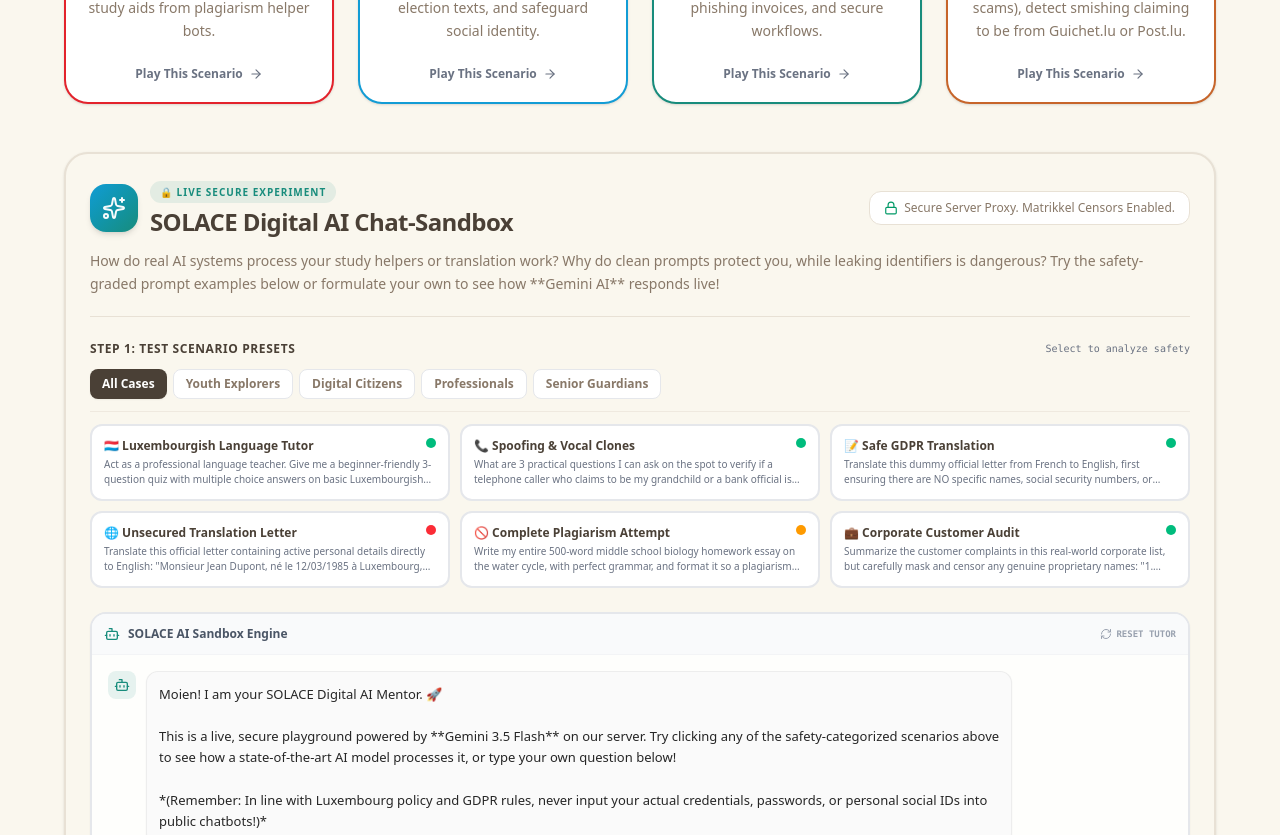
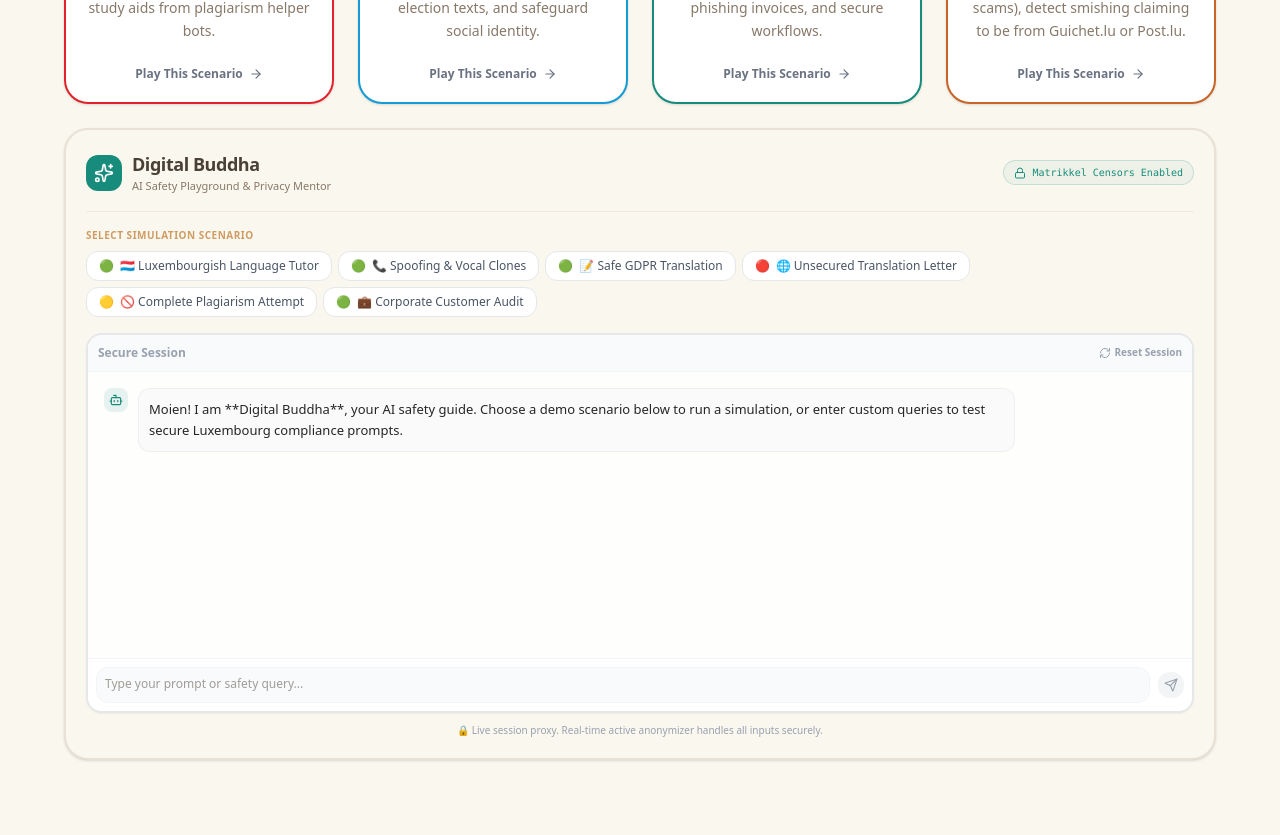
Before and after one commit to in2local/SOLACE-Easy-AI-Workshop, a React (Vite) app: page / in a window 1280 px wide. Shown: the part 854-1689 px from the top of the page. Built offline with nearby package versions, Linux system fonts and the light colour scheme.

Commit message:
refactor(sandbox): rename AI mentor and simplify UI
Update mentor branding to "Digital Buddha" and remove unused category filtering to streamline the chat sandbox experience.

```diff
--- a/src/components/AIChatSandbox.tsx
+++ b/src/components/AIChatSandbox.tsx
@@ -25,13 +25,12 @@
     {
       id: 'welcome',
       sender: 'assistant',
-      text: "Moien! I am your SOLACE Digital AI Mentor. 🚀\n\nThis is a live, secure playground powered by **Gemini 3.5 Flash** on our server. Try clicking any of the safety-categorized scenarios above to see how a state-of-the-art AI model processes it, or type your own question below!\n\n*(Remember: In line with Luxembourg policy and GDPR rules, never input your actual credentials, passwords, or personal social IDs into public chatbots!)*",
+      text: "Moien! I am **Digital Buddha**, your AI safety guide. Choose a demo scenario below to run a simulation, or enter custom queries to test secure Luxembourg compliance prompts.",
       timestamp: new Date()
     }
   ]);
   const [inputPrompt, setInputPrompt] = useState('');
   const [isLoading, setIsLoading] = useState(false);
-  const [activeCategory, setActiveCategory] = useState<'all' | 'explorers' | 'citizens' | 'professionals' | 'seniors'>('all');
   const [selectedPreset, setSelectedPreset] = useState<PresetPrompt | null>(null);
 
   const chatEndRef = useRef<HTMLDivElement>(null);
@@ -98,10 +97,6 @@
       badgeColor: 'bg-[#188C7C]/10 text-[#188C7C] border-[#188C7C]/20'
     }
   ];
-
-  const filteredPresets = activeCategory === 'all'
-    ? presets
-    : presets.filter(p => p.category === activeCategory);
 
   const handleSelectPreset = (preset: PresetPrompt) => {
     setSelectedPreset(preset);
@@ -351,148 +346,87 @@
   }, [messages, isLoading]);
 
   return (
-    <div id="ai-chat-sandbox-root" className="w-full bg-[#FAF7EE] border-2 border-[#E8E1D5] rounded-3xl p-4 sm:p-6 shadow-sm overflow-hidden mt-12 mb-6">
+    <div id="ai-chat-sandbox-root" className="w-full bg-[#FAF7EE] border-2 border-[#E8E1D5] rounded-3xl p-4 sm:p-5 shadow-sm overflow-hidden mt-6 mb-6">
 
       {/* Header and explanation */}
-      <div className="border-b border-[#E8E1D5] pb-5 mb-6">
-        <div className="flex flex-col sm:flex-row sm:items-center sm:justify-between gap-4">
-          <div className="flex items-center gap-3">
-            <div className="p-3 bg-gradient-to-br from-[#129CD5] to-[#188C7C] rounded-2xl text-white shadow-md">
-              <Sparkles className="w-6 h-6 animate-pulse" />
+      <div className="flex flex-col sm:flex-row sm:items-center sm:justify-between pb-4 mb-4 border-b border-[#E8E1D5]/60 gap-3">
+        <div className="flex items-center gap-2.5">
+          <div className="p-2 bg-[#188C7C] rounded-xl text-white">
+            <Sparkles className="w-5 h-5" />
           </div>
           <div>
-              <span className="text-[10px] uppercase font-extrabold tracking-widest text-[#188C7C] bg-[#188C7C]/10 px-2.5 py-1 rounded-full">
-                🔒 LIVE SECURE EXPERIMENT
-              </span>
-              <h2 className="text-xl sm:text-2xl font-extrabold text-[#4A4036] tracking-tight mt-1">
-                SOLACE Digital AI Chat-Sandbox
+            <h2 className="text-lg font-black text-[#4A4036] tracking-tight">
+              Digital Buddha
             </h2>
+            <p className="text-[#887868] text-[11px]">
+              AI Safety Playground & Privacy Mentor
+            </p>
           </div>
         </div>
-          <div className="flex items-center gap-1.5 self-start sm:self-center text-xs text-[#887868] bg-white border border-[#E8E1D5] px-3.5 py-2 rounded-xl">
-            <Lock className="w-3.5 h-3.5 text-emerald-600" />
-            <span>Secure Server Proxy. Matrikkel Censors Enabled.</span>
+        <div className="flex items-center gap-1.5 text-[10px] text-[#188C7C] bg-[#188C7C]/5 border border-[#188C7C]/20 px-2.5 py-1 rounded-full self-start sm:self-auto font-mono">
+          <Lock className="w-3 h-3 text-[#188C7C] shrink-0" />
+          <span>Matrikkel Censors Enabled</span>
         </div>
       </div>
-        <p className="text-[#887868] text-xs sm:text-sm mt-3 leading-relaxed">
-          How do real AI systems process your study helpers or translation work? Why do clean prompts protect you, while leaking identifiers is dangerous? Try the safety-graded prompt examples below or formulate your own to see how **Gemini AI** responds live!
-        </p>
-      </div>
 
-      {/* Preset categorizer and Selector Grid */}
-      <div className="mb-6">
-        <div className="flex flex-col gap-3">
-          <div className="flex items-center justify-between">
-            <label className="text-xs font-black uppercase tracking-wider text-[#4A4036]">
-              Step 1: Test Scenario Presets
-            </label>
-            <span className="text-[10px] text-gray-500 font-mono">Select to analyze safety</span>
-          </div>
-
-          {/* Age-Group Pill Filters */}
-          <div className="flex flex-wrap gap-1.5 border-b border-[#E8E1D5]/60 pb-3">
-            {[
-              { id: 'all', label: 'All Cases' },
-              { id: 'explorers', label: 'Youth Explorers' },
-              { id: 'citizens', label: 'Digital Citizens' },
-              { id: 'professionals', label: 'Professionals' },
-              { id: 'seniors', label: 'Senior Guardians' }
-            ].map(tab => (
-              <button
-                key={tab.id}
-                onClick={() => {
-                  setActiveCategory(tab.id as any);
-                  setSelectedPreset(null);
-                }}
-                className={`px-3 py-1.5 rounded-lg text-xs font-bold transition-all ${
-                  activeCategory === tab.id
-                    ? 'bg-[#4A4036] text-white shadow-xs'
-                    : 'bg-white text-[#887868] hover:bg-gray-100 border border-gray-200'
-                }`}
-              >
-                {tab.label}
-              </button>
-            ))}
-          </div>
-
-          {/* Preset Buttons Grid */}
-          <div className="grid grid-cols-1 md:grid-cols-2 lg:grid-cols-3 gap-2.5">
-            {filteredPresets.map(preset => {
+      {/* Dynamic Scenario Suggestion Pills */}
+      <div className="mb-4">
+        <span className="block text-[10px] font-black uppercase tracking-wider text-[#cf9c63] mb-2">
+          Select Simulation Scenario
+        </span>
+        <div className="flex flex-wrap gap-1.5">
+          {presets.map(preset => {
             const isSelected = selectedPreset?.id === preset.id;
-              let indicatorColor = 'bg-gray-300';
-              if (preset.safetyType === 'safe') indicatorColor = 'bg-emerald-500';
-              if (preset.safetyType === 'unsafe') indicatorColor = 'bg-red-500';
-              if (preset.safetyType === 'caution') indicatorColor = 'bg-amber-500';
+            let bullet = '🟢';
+            if (preset.safetyType === 'unsafe') bullet = '🔴';
+            if (preset.safetyType === 'caution') bullet = '🟡';
 
             return (
               <button
                 key={preset.id}
                 onClick={() => handleSelectPreset(preset)}
-                  className={`p-3 rounded-xl border-2 text-left transition-all flex flex-col justify-between cursor-pointer hover:shadow-xs ${
+                className={`px-3 py-1.5 text-xs rounded-xl border transition-all cursor-pointer flex items-center gap-1.5 ${
                   isSelected
-                      ? 'border-[#129CD5] bg-white ring-2 ring-[#129CD5]/15'
-                      : 'border-gray-200 bg-white hover:border-gray-400'
+                    ? 'bg-[#188C7C] border-[#188C7C] text-white font-semibold'
+                    : 'bg-white border-gray-200 text-gray-600 hover:border-gray-300'
                 }`}
               >
-                  <div className="flex items-start gap-2 justify-between w-full mb-1">
-                    <span className="text-xs font-bold text-[#4A4036] leading-tight">
-                      {preset.title}
-                    </span>
-                    <span className={`w-2.5 h-2.5 rounded-full shrink-0 ${indicatorColor}`} title={preset.safetyRating}></span>
-                  </div>
-                  <p className="text-[10px] text-gray-500 line-clamp-2 hover:line-clamp-none transition-all leading-normal">
-                    {preset.prompt}
-                  </p>
+                <span>{bullet}</span>
+                <span>{preset.title.replace(/^[^a-zA-Z\d\s🇱🇺📞📝🌐🚫💼]+/, '').trim()}</span>
               </button>
             );
           })}
         </div>
       </div>
-      </div>
 
-      {/* Selected Preset Safety Diagnostics panel */}
+      {/* Selected Preset Info */}
       {selectedPreset && (
         <motion.div
-          initial={{ opacity: 0, y: -10 }}
+          initial={{ opacity: 0, y: -5 }}
           animate={{ opacity: 1, y: 0 }}
-          className={`p-4 rounded-2xl border-2 mb-6 ${
-            selectedPreset.safetyType === 'safe'
-              ? 'bg-emerald-500/5 border-emerald-500/20 text-[#106659]'
-              : selectedPreset.safetyType === 'unsafe'
-                ? 'bg-red-500/5 border-red-500/20 text-red-900'
-                : 'bg-amber-500/5 border-amber-500/20 text-amber-900'
-          }`}
+          className="p-3 bg-white border border-gray-200/80 rounded-2xl mb-4 text-xs flex items-start gap-2.5"
         >
-          <div className="flex items-start gap-3">
-            <div className="mt-0.5">
+          <div className="mt-0.5 shrink-0">
             {selectedPreset.safetyType === 'safe' ? (
-                <ShieldCheck className="w-5 h-5 text-emerald-600 shrink-0" />
+              <ShieldCheck className="w-4 h-4 text-emerald-600" />
             ) : (
-                <ShieldAlert className="w-5 h-5 text-red-600 shrink-0" />
+              <ShieldAlert className="w-4 h-4 text-amber-500" />
             )}
           </div>
           <div className="flex-1">
-              <div className="flex flex-col sm:flex-row sm:items-center sm:justify-between gap-1.5">
-                <h4 className="font-extrabold text-xs uppercase tracking-wider">
-                  SOLACE Prompt Evaluation:
-                </h4>
-                <span className={`text-[10px] font-extrabold px-2 py-0.5 rounded-md border self-start ${selectedPreset.badgeColor}`}>
-                  {selectedPreset.safetyRating}
-                </span>
+            <div className="flex items-center gap-2 flex-wrap">
+              <span className="font-bold text-[#4A4036]">{selectedPreset.safetyRating}</span>
+              <span className="text-[10px] opacity-65">({selectedPreset.category})</span>
             </div>
-              <p className="text-xs text-gray-700 leading-relaxed mt-1.5">
+            <p className="text-gray-500 text-[11px] leading-relaxed mt-0.5">
               {selectedPreset.safetyDescription}
-              </p>
-              <div className="mt-3">
               <button
                 onClick={() => executePrompt(selectedPreset.prompt)}
-                  className="inline-flex items-center gap-1.5 px-3 py-1.5 bg-[#4A4036] hover:bg-[#584D42] text-white text-[10px] font-extrabold uppercase tracking-widest rounded-lg shadow-xs transition-colors cursor-pointer"
+                className="text-[#129CD5] hover:underline font-bold inline-block ml-1.5 cursor-pointer font-sans"
               >
-                  <Play className="w-3 h-3 fill-current" />
-                  <span>Run This Prompt Live!</span>
+                Run prompt live →
               </button>
-              </div>
-            </div>
+            </p>
           </div>
         </motion.div>
       )}
@@ -501,27 +435,24 @@
       <div className="flex flex-col bg-white border-2 border-gray-200 rounded-2xl overflow-hidden shadow-xs h-[380px]">
 
         {/* Chat window Header bar */}
-        <div className="bg-gray-50 border-b border-gray-100 p-3 flex items-center justify-between text-xs font-bold text-gray-600">
-          <div className="flex items-center gap-2">
-            <Bot className="w-4 h-4 text-[#188C7C]" />
-            <span>SOLACE AI Sandbox Engine</span>
-          </div>
+        <div className="bg-gray-50 border-b border-gray-100 p-2.5 flex items-center justify-between text-xs text-gray-500">
+          <span className="font-semibold text-gray-400">Secure Session</span>
           <button
             onClick={() => {
               setMessages([
                 {
                   id: 'welcome',
                   sender: 'assistant',
-                  text: "Moien! I am your SOLACE Digital AI Mentor. Let's practice prompting live! Select an example prompt or type any query in Luxembourg security context.",
+                  text: "Moien! Let's test smart AI behaviors. Select any scenario above, or submit custom prompts.",
                   timestamp: new Date()
                 }
               ]);
               setSelectedPreset(null);
             }}
-            className="text-gray-400 hover:text-gray-700 transition-colors flex items-center gap-1 cursor-pointer font-mono text-[9px] font-bold uppercase"
+            className="text-gray-400 hover:text-[#E3232C] transition-colors flex items-center gap-1 cursor-pointer text-[10px] font-bold"
           >
             <RefreshCw className="w-3 h-3" />
-            <span>Reset Tutor</span>
+            <span>Reset Session</span>
           </button>
         </div>
 
@@ -537,17 +468,17 @@
                 }`}
               >
                 {/* Sender icon */}
-                <div className={`w-7 h-7 rounded-lg flex items-center justify-center shrink-0 text-xs font-bold ${
+                <div className={`w-6 h-6 rounded-lg flex items-center justify-center shrink-0 text-[10px] font-bold ${
                   isAI ? 'bg-[#188C7C]/10 text-[#188C7C]' : 'bg-[#129CD5]/10 text-[#129CD5]'
                 }`}>
-                  {isAI ? <Bot className="w-4 h-4" /> : <User className="w-4 h-4" />}
+                  {isAI ? <Bot className="w-3.5 h-3.5" /> : <User className="w-3.5 h-3.5" />}
                 </div>
 
                 {/* Message Bubble */}
-                <div className={`p-3 rounded-xl shadow-xs text-xs sm:text-[13px] leading-relaxed whitespace-pre-line ${
+                <div className={`p-2.5 rounded-xl text-xs sm:text-[13px] leading-relaxed whitespace-pre-line ${
                   isAI
-                    ? 'bg-neutral-50 text-neutral-800 border border-neutral-200/60'
-                    : 'bg-[#129CD5] text-white'
+                    ? 'bg-neutral-50 text-neutral-800 border border-neutral-200/50'
+                    : 'bg-[#129CD5] text-white font-medium'
                 }`}>
                   {msg.text}
                 </div>
@@ -557,12 +488,12 @@
 
           {/* Loading Indicator */}
           {isLoading && (
-            <div className="flex gap-2.5 items-start mr-auto max-w-[70%]">
-              <div className="w-7 h-7 rounded-lg bg-[#188C7C]/10 text-[#188C7C] flex items-center justify-center shrink-0">
+            <div className="flex gap-2 items-start mr-auto max-w-[70%]">
+              <div className="w-6 h-6 rounded-lg bg-[#188C7C]/10 text-[#188C7C] flex items-center justify-center shrink-0">
                 <SpinnerIcon />
               </div>
-              <div className="p-3 bg-neutral-50 rounded-xl border border-neutral-200/60 text-xs text-gray-500 font-medium italic flex items-center gap-2">
-                <span>Analyzing prompt with Gemini 3.5-Flash on server...</span>
+              <div className="p-2.5 bg-neutral-50 rounded-xl border border-neutral-200/50 text-xs text-gray-400 font-medium italic">
+                <span>Thinking...</span>
               </div>
             </div>
           )}
@@ -570,7 +501,7 @@
         </div>
 
         {/* Prompt Input Form */}
-        <form onSubmit={handleFormSubmit} className="bg-white border-t border-gray-100 p-2.5 flex items-center gap-2">
+        <form onSubmit={handleFormSubmit} className="bg-white border-t border-gray-100 p-2 flex items-center gap-2">
           <textarea
             value={inputPrompt}
             onChange={(e) => setInputPrompt(e.target.value)}
@@ -580,27 +511,26 @@
                 executePrompt(inputPrompt);
               }
             }}
-            placeholder="Type your own custom research prompt or security question..."
+            placeholder="Type your prompt or safety query..."
             rows={1}
-            className="flex-1 bg-gray-50 border border-gray-200 rounded-xl p-2.5 text-xs focus:bg-white focus:outline-none focus:ring-2 focus:ring-[#129CD5]/30 resize-none min-h-[38px] max-h-[80px]"
+            className="flex-1 bg-gray-50 border border-gray-100 rounded-xl p-2 text-xs focus:bg-white focus:outline-none focus:ring-1 focus:ring-[#129CD5]/30 resize-none min-h-[36px]"
           />
           <button
             type="submit"
             disabled={!inputPrompt.trim() || isLoading}
-            className={`p-2.5 rounded-xl transition-all cursor-pointer shrink-0 ${
+            className={`p-1.5 rounded-xl transition-all cursor-pointer shrink-0 ${
               inputPrompt.trim() && !isLoading
-                ? 'bg-[#129CD5] text-white hover:bg-[#129CD5]/90 hover:scale-105'
+                ? 'bg-[#129CD5] text-white hover:bg-[#129CD5]/90'
                 : 'bg-gray-100 text-gray-400 cursor-not-allowed'
             }`}
           >
-            <Send className="w-4 h-4" />
+            <Send className="w-3.5 h-3.5" />
           </button>
         </form>
       </div>
 
-      <div className="mt-3 flex items-start gap-1 text-[10px] text-gray-500 italic max-w-full">
-        <Info className="w-3.5 h-3.5 text-blue-500 shrink-0 mt-0.5" />
-        <span>Try asking about Luxembourg\'s safety frameworks (like e-banking phishing, Post.lu or LuxTrust smishing, or Luxembourgish tutor questions). Responses are powered live and privately.</span>
+      <div className="mt-2.5 text-[10px] text-gray-400 font-medium text-center">
+        <span>🔒 Live session proxy. Real-time active anonymizer handles all inputs securely.</span>
       </div>
     </div>
   );
```
Lines whose indentation alone changed are shown as unchanged.
